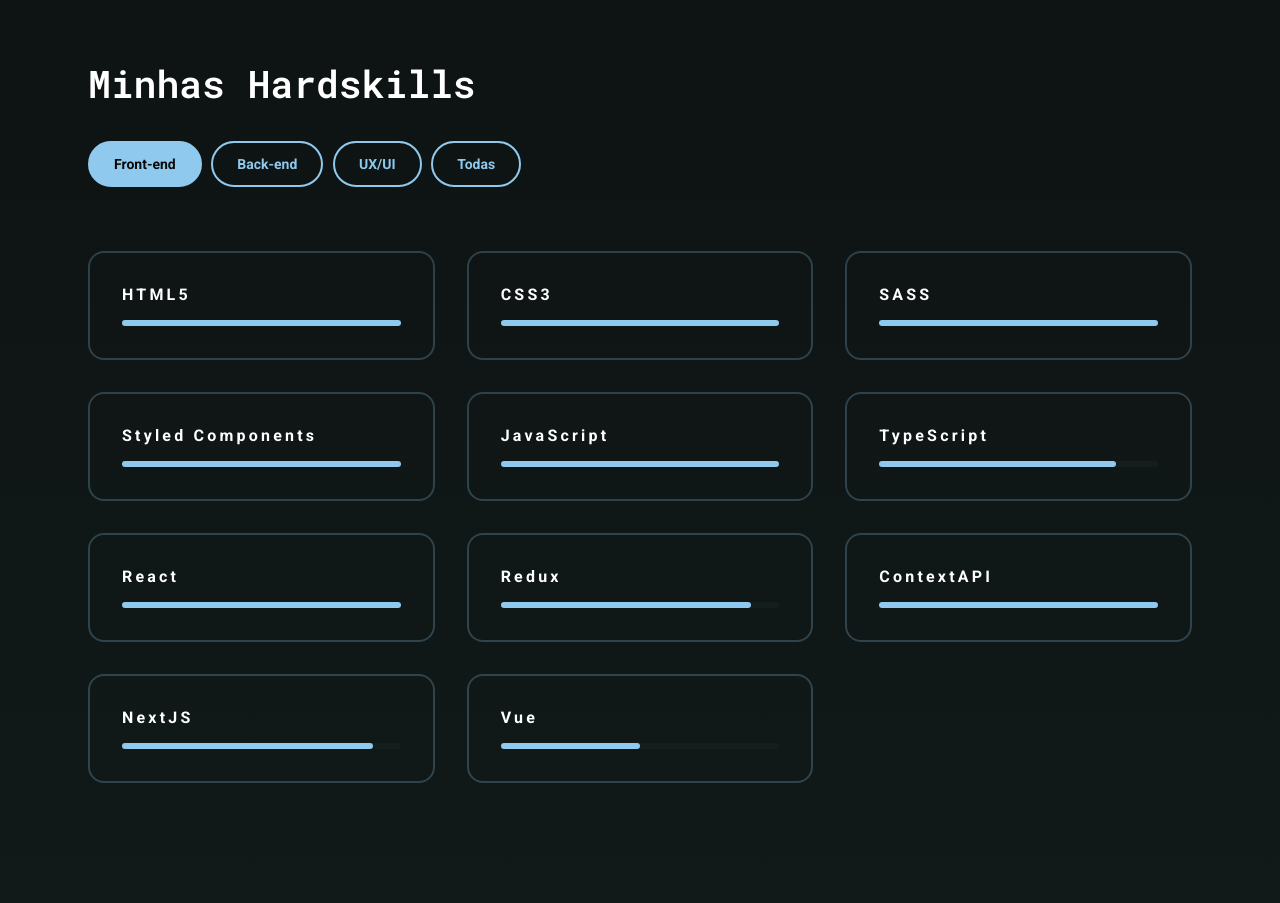
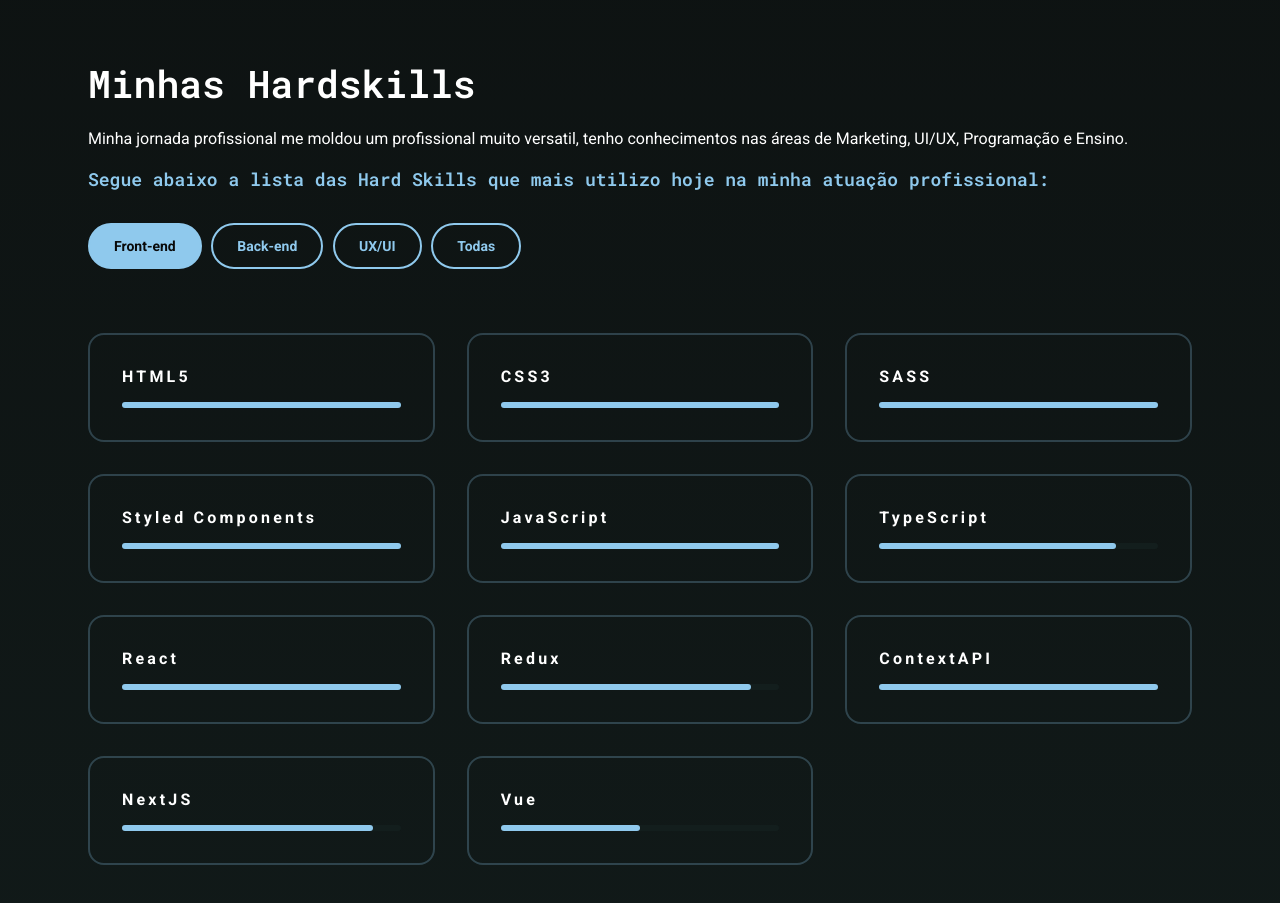
Before and after one commit to josedasilva123/portfolio, a Next.js app: page / in a window 1280 px wide. Shown: the part 1380-2283 px from the top of the page. Built offline with nearby package versions, Linux system fonts and the light colour scheme.

Commit message:
fix: minor fixes

```diff
--- a/components/Header/Logo/styles.tsx
+++ b/components/Header/Logo/styles.tsx
@@ -7,4 +7,8 @@ export const StyledLogo = styled.h1`
     b {
       font-family: "Roboto Mono", monospace;
     }
+
+    @media (max-width: 420px){
+      font-size: 1.1rem!important;
+    }
 `
--- a/components/MainBanner/styles.ts
+++ b/components/MainBanner/styles.ts
@@ -5,7 +5,7 @@ export const MainBannerGrid = styled.section`
         background: url('/Code.jpg');
         background-clip: text;
         -webkit-background-clip: text;
-        -webkit-text-fill-color: rgba(255,255,255, .6);
+        -webkit-text-fill-color: var(--colorWhiteOpacity60);
         background-size: cover;
     }
     img{
--- a/components/Techs/index.tsx
+++ b/components/Techs/index.tsx
@@ -5,7 +5,11 @@ import { iTech } from "../../interfaces/global";
 
 import { ThemeButton } from "../../styles/buttons";
 import { Container, FlexRow, Col } from "../../styles/grid";
-import { ThemeTitle } from "../../styles/typography";
+import {
+  ThemeParagraph,
+  ThemeTextBox,
+  ThemeTitle,
+} from "../../styles/typography";
 import { TechMenu } from "./styles";
 import TechCard from "./TechCard";
 
@@ -13,6 +17,7 @@ const Techs: React.FC = () => {
   const [filter, setFilter] = useState<string | null>("front-end");
   const [filterList, setFilterList] = useState<iTech[] | null>(null);
 
+  //Efeito de filtros de tecnologia
   useEffect(() => {
     if (filter) {
       const newFilterList = techList.filter((tech) => tech.category === filter);
@@ -21,12 +26,26 @@ const Techs: React.FC = () => {
       setFilterList(null);
     }
   }, [filter]);
+
   return (
     <section>
       <Container containerPadding="sm" paddingTop="4rem" paddingBottom="5rem">
         <ThemeTitle titleTag="h2" titleSize="title1" titleColor="white">
           Minhas Hardskills
         </ThemeTitle>
+
+        <ThemeTextBox gap="1rem" textBoxMargin={{ top: "1rem" }}>
+          <ThemeParagraph paragraphColor="white">
+            Minha jornada profissional me moldou um profissional muito versatil,
+            tenho conhecimentos nas áreas de Marketing, UI/UX, Programação e
+            Ensino.
+          </ThemeParagraph>
+          <ThemeTitle titleTag="h3" titleColor="primary" titleSize="subtitle">
+            Segue abaixo a lista das Hard Skills que mais utilizo hoje na minha
+            atuação profissional:
+          </ThemeTitle>
+        </ThemeTextBox>
+
         <TechMenu>
           {techCategories.map((tech) => (
             <li key={tech}>
--- a/contexts/GlobalContext.tsx
+++ b/contexts/GlobalContext.tsx
@@ -1,17 +1,21 @@
-import {useState, useEffect, createContext} from 'react';
+import { useState, useEffect, createContext } from "react";
 
 //Interfaces
-interface iGlobalContext{
-    darkMode?: boolean,
-    toggleDarkMode?: () => void;
-    mobile?: boolean,
+interface iGlobalContext {
+  darkMode: boolean;
+  toggleDarkMode: () => void;
+  mobile: boolean;
 }
 
-interface iGlobalStorage{
+interface iGlobalStorage {
   children: React.ReactNode;
 }
 
-export const GlobalContext = createContext<iGlobalContext>({});
+export const GlobalContext = createContext<iGlobalContext>({
+    darkMode: true,
+    toggleDarkMode: () => {},
+    mobile: true,
+});
 
 export const GlobalStorage: React.FC<iGlobalStorage> = ({ children }) => {
   //Mobile
@@ -21,8 +25,8 @@ export const GlobalStorage: React.FC<iGlobalStorage> = ({ children }) => {
 
   //Inserção do evento mobile na montagem
   useEffect(() => {
-        function checkMobile(){
-            if(window.innerWidth < 768){
+    function checkMobile() {
+      if (window.innerWidth < 850) {
         setMobile(true);
       } else {
         setMobile(false);
@@ -30,14 +34,13 @@ export const GlobalStorage: React.FC<iGlobalStorage> = ({ children }) => {
     }
     //Checa a resolução na montagem e aplica o evento a verificação a janela
     checkMobile();
-        window.addEventListener('resize', checkMobile);
+    window.addEventListener("resize", checkMobile);
   }, []);
 
   //Efeito para carregar estilo selecionado
   useEffect(() => {
-        const viewMode = localStorage.getItem('@portfolio:LIGHT_MODE');
-
-        if(viewMode){
+    const viewMode = localStorage.getItem("@portfolio:LIGHT_MODE");
+    if (viewMode) {
       setDarkMode(false);
     } else {
       setDarkMode(true);
@@ -45,19 +48,19 @@ export const GlobalStorage: React.FC<iGlobalStorage> = ({ children }) => {
   }, []);
 
   //Função de troca de estilo
-    function toggleDarkMode(){
-        if(darkMode){
+  function toggleDarkMode() {
+    if (darkMode) {
       setDarkMode(false);
-            localStorage.setItem('@portfolio:LIGHT_MODE', 'TRUE');
+      localStorage.setItem("@portfolio:LIGHT_MODE", "TRUE");
     } else {
       setDarkMode(true);
-            localStorage.removeItem('@portfolio:LIGHT_MODE');
+      localStorage.removeItem("@portfolio:LIGHT_MODE");
     }
   }
 
   return (
-        <GlobalContext.Provider value={{darkMode, toggleDarkMode, mobile}}>
+    <GlobalContext.Provider value={{ darkMode, toggleDarkMode, mobile }}>
       {children}
     </GlobalContext.Provider>
-    )
-}
+  );
+};
```
Lines whose indentation alone changed are shown as unchanged.
